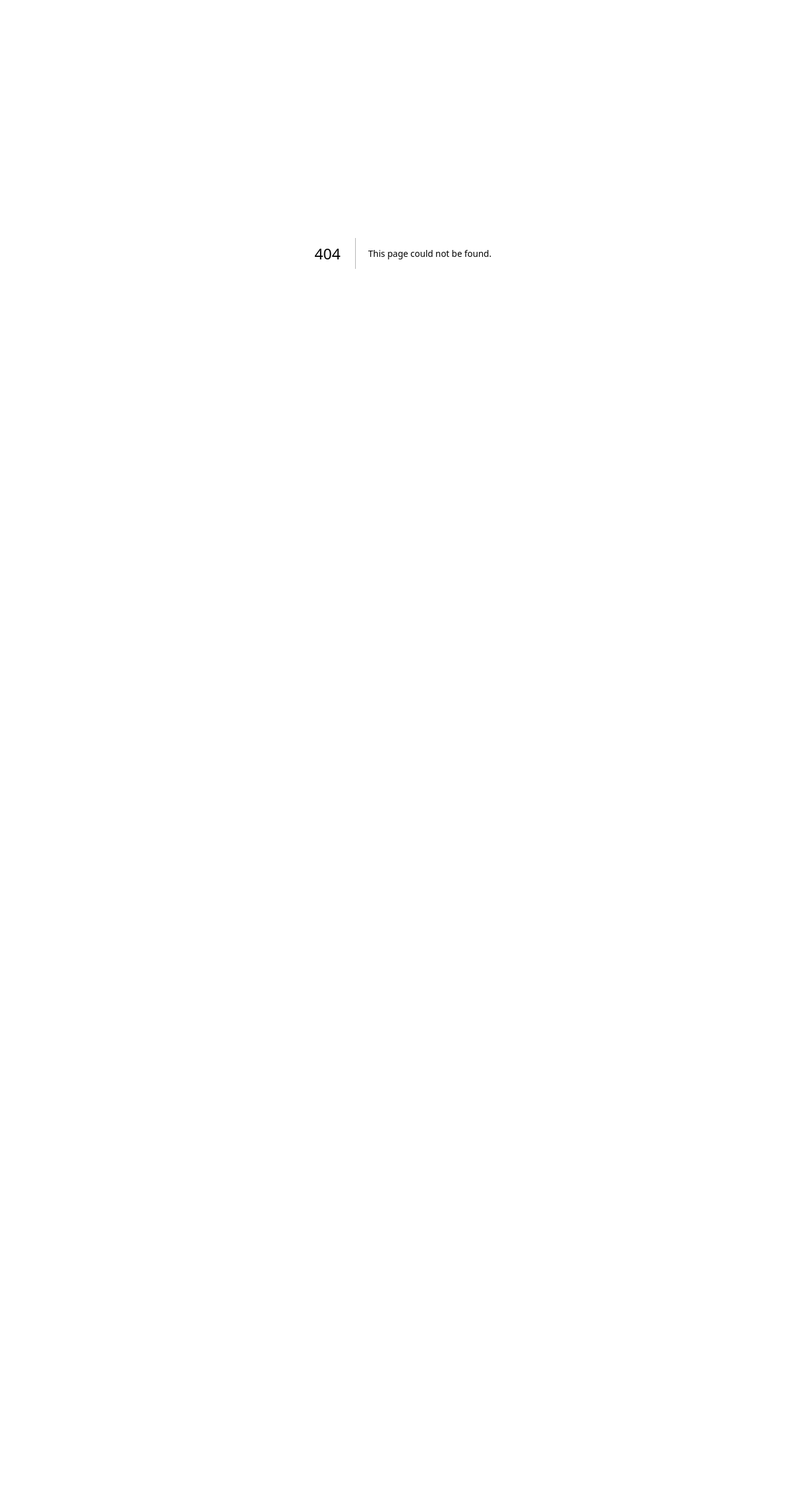
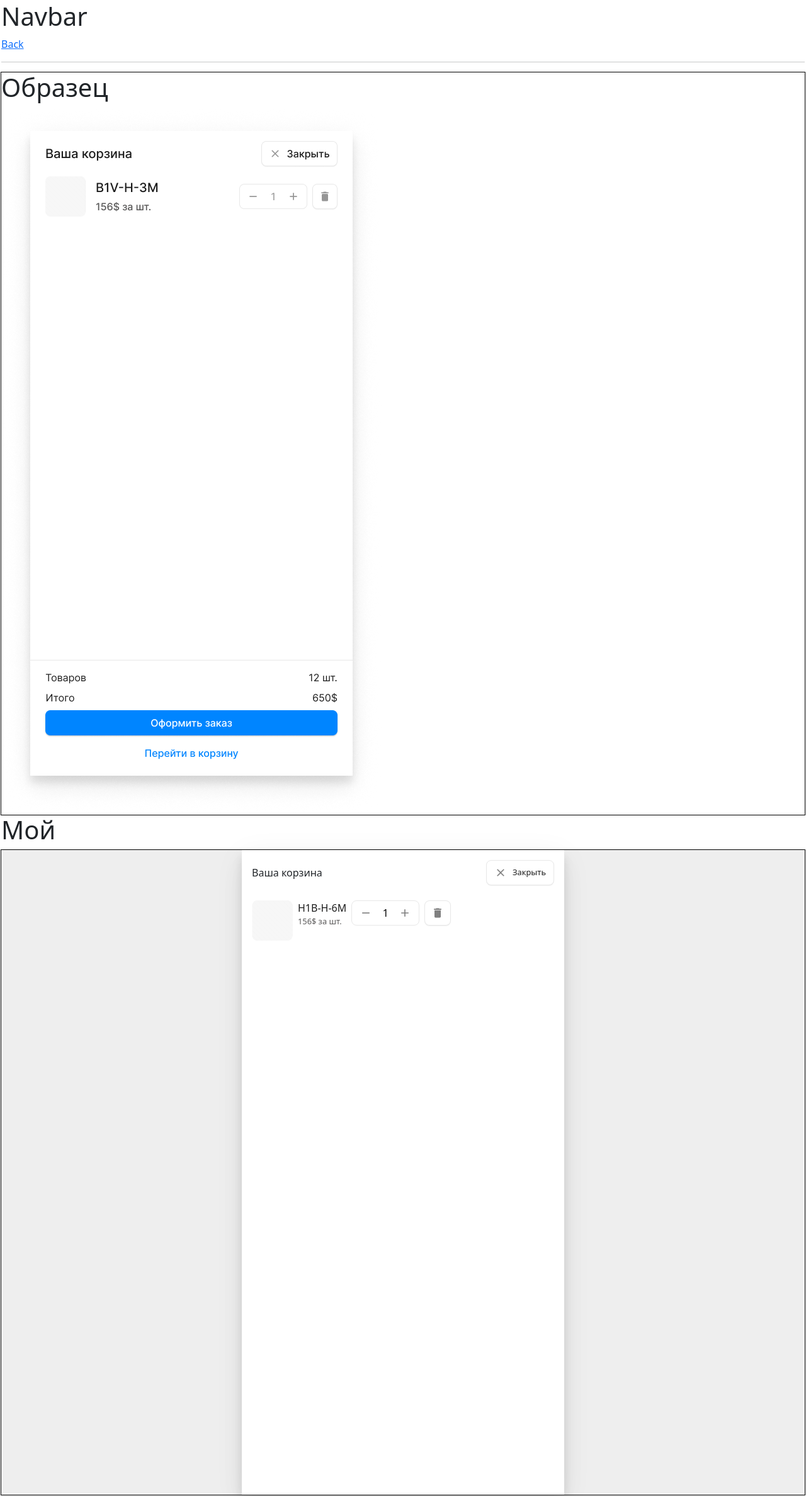
Before and after one commit to picus23/any-web-components, a Next.js app: page /basket in a window 1280 px wide. Before the commit this address had no page. Shown: the whole page at 63% size. Before the commit the page ends 804 px from the top, so only its background shows below. Built offline with nearby package versions, Linux system fonts and the light colour scheme.

Commit message:
begin to create basket

```diff
--- /dev/null
+++ b/components/basket/Basket.tsx
@@ -0,0 +1,13 @@
+import { FC, ReactNode } from "react";
+
+interface BasketProps {
+    children: ReactNode
+}
+
+const Basket: FC<BasketProps> = ({ children }) => {
+    return <>
+        {children}
+    </>;
+}
+
+export default Basket;
--- a/components/buttons/Button.tsx
+++ b/components/buttons/Button.tsx
@@ -18,7 +18,7 @@ const Button: FC<ButtonProps> = ({ children, icon, icon2, counter, btn_style,tex
         {icon ?? false}
         {children}
 
-        <span className={'counter-' + counter_style}>{counter}</span>
+        {counter_style ? <span className={'counter-' + counter_style}>{counter}</span> : false}
         {icon2 ?? false}
     </button>
 }
--- a/components/searchElement/fields/FieldEncoding.tsx
+++ b/components/searchElement/fields/FieldEncoding.tsx
@@ -8,7 +8,8 @@ interface FieldEncodingProps {
     amount?: number,
     icon?: ReactNode,
     button?: ReactNode,
-    button2?: ReactNode
+    button2?: ReactNode,
+    btnGrayArrow: boolean,
 }
 
 
@@ -32,7 +33,7 @@ function FieldEncoding(props: FieldEncodingProps) {
                 </div>
             </div>
             <div className=''>
-                <ButtonGrayArrow />
+                { props.btnGrayArrow ? <ButtonGrayArrow /> : false}
             </div>
         </div>
         // <div className="search-field px-2">
--- /dev/null
+++ b/pages/basket/index.tsx
@@ -0,0 +1,58 @@
+import reference from "./ref.png";
+import CollapseAntd from "../../components/collapse/CollapseAntd";
+import Link from "next/link";
+import Image from "next/image";
+import Basket from "../../components/basket/Basket";
+import Button from "../../components/buttons/Button";
+import { MdClose, MdDelete } from "react-icons/md";
+import FieldEncoding from "@/components/searchElement/fields/FieldEncoding";
+import ButtonCounter from "@/components/buttons/ButtonCounter";
+
+export default function () {
+    return <>
+        <h1>
+            Navbar
+        </h1>
+        <Link href='/'>Back</Link>
+        <hr />
+
+
+        <div className="container-xxl p-0" style={{ outline: '1px solid #000' }}>
+            <h1>Образец</h1>
+            <Image src={reference} alt="" />
+        </div>
+        <h1>Мой</h1>
+        <div className="container-xxl p-0 d-flex justify-content-center" style={{ outline: '1px solid #000', background: '#eee' }}>
+
+            <Basket>
+                <div className="basket p-3">
+                    <div className="d-flex justify-content-between w-100 align-items-center">
+                        <span className="font-size-20-black fw-500">Ваша корзина</span>
+                        <Button icon={<MdClose size={20} fill={'gray'} />} btn_style="gray my-btn-h40"><span className="font-size-16-black fw-500">Закрыть</span></Button>
+                    </div>
+                    <div className="d-flex flex-column w-100">
+                        {
+                            [
+                                ['H1B-H-6M', 156],
+                            ].map(item => (
+
+                                <FieldEncoding icon={<img src={'/kit/empty_square.png'} alt='' />}
+                                    title={item[0]}
+                                    price={item[1]}
+                                    buttonGray
+                                    button={<ButtonCounter text_style={'font-size-16-gray'} counter={1} btn_style="counter-h40"></ButtonCounter>}
+                                    button2={<Button icon={<MdDelete size={20} fill={'gray'} />} btn_style={"small-gray my-btn-small-gray-h40"}></Button>}>
+                                </FieldEncoding>
+                            )
+                            )
+                        }
+                    </div>
+
+                </div>
+            </Basket>
+
+
+
+        </div>
+    </>
+}
--- a/pages/index.tsx
+++ b/pages/index.tsx
@@ -15,6 +15,7 @@ export default function Index() {
     <CartComponent link="/navbar" title="навигатор" description="" />
     <CartComponent link="/search" title="Подсказки для поиска" description="Комплекс компонентов специально разработаных для упрощения отображений подсказок поиска" />
     <CartComponent link="/footer" title="Footer" description="Комплекс компонентов специально разработаных для упрощения отображений подсказок поиска" />
+    <CartComponent link="/basket" title="Корзина" description="Комплекс компонентов специально разработаных для упрощения отображений подсказок поиска" />
 
     <br />
 
--- a/pages/search/index.tsx
+++ b/pages/search/index.tsx
@@ -164,7 +164,7 @@ export default function () {
                 <SearchBarEncoding>
                     <div className="search-hint-history">
                         <SearchTitle>Кодировки</SearchTitle>
-                        <div className="row w-100 ">
+                        <div className="row w-100">
                             {
                                 [
                                     ['H1B-H-6M', 156, 5],
@@ -176,7 +176,7 @@ export default function () {
                                         title={item[0]}
                                         price={item[1]}
                                         amount={item[2]}
-                                        button={<ButtonCounter text_style={'font-size-16-gray'} counter={1} btn_style="counter-h52"></ButtonCounter>}
+                                        button={<ButtonCounter text_style={'font-size-16-gray'} counter={1} btn_style="counter-h40"></ButtonCounter>}
                                         button2={<Button icon={<MdShoppingCart size={24} fill={'white'} />} btn_style={"blue"}><span className="fw-500">Купить</span></Button>}>
                                     </FieldEncoding>
                                 )
--- a/styles/_kit.scss
+++ b/styles/_kit.scss
@@ -24,6 +24,7 @@ $container-max-widths: (
 @import "./cart_item/cart_item";
 @import "./table_cell/table_cell";
 @import "./search/search";
+@import "./basket/basket";
 
 
 .footer-text {
--- /dev/null
+++ b/styles/basket/_basket.scss
@@ -0,0 +1,11 @@
+.basket {
+    display: flex;
+flex-direction: column;
+// justify-content: space-between;
+align-items: flex-start;
+gap: 16px;
+width: 512px;
+height: 1024px;
+background: #FFFFFF;
+box-shadow: 0px 11px 15px rgba(0, 0, 0, 0.1), 0px 9px 46px rgba(0, 0, 0, 0.06), 0px 24px 38px rgba(0, 0, 0, 0.04);
+}
--- a/styles/button/_button.scss
+++ b/styles/button/_button.scss
@@ -108,18 +108,23 @@ border-radius: 40%;
 
 .my-btn-with-imgs,
 .my-btn-counter-h40,
+.my-btn-h40,
+.my-btn-h52,
 .my-btn-counter-h52 {
   display: flex;
   align-items: center;
   justify-content: space-between;
   padding: 0 12px;
-  width: 108px;
+  min-width: 108px;
   height: 40px;
   background: #FFFFFF;
   border: 1px solid #E8E8E8;
   border-radius: 8px;
 }
 
+.my-btn-small-gray-h40 {
+  height: 40px;
+}
 .my-btn-counter-h52 {
   height: 52px;
 }
```
Also changed, not shown: pages/basket/ref.png (added), styles/style.css, 1 other file (tests, documents, lock files or other folders).
